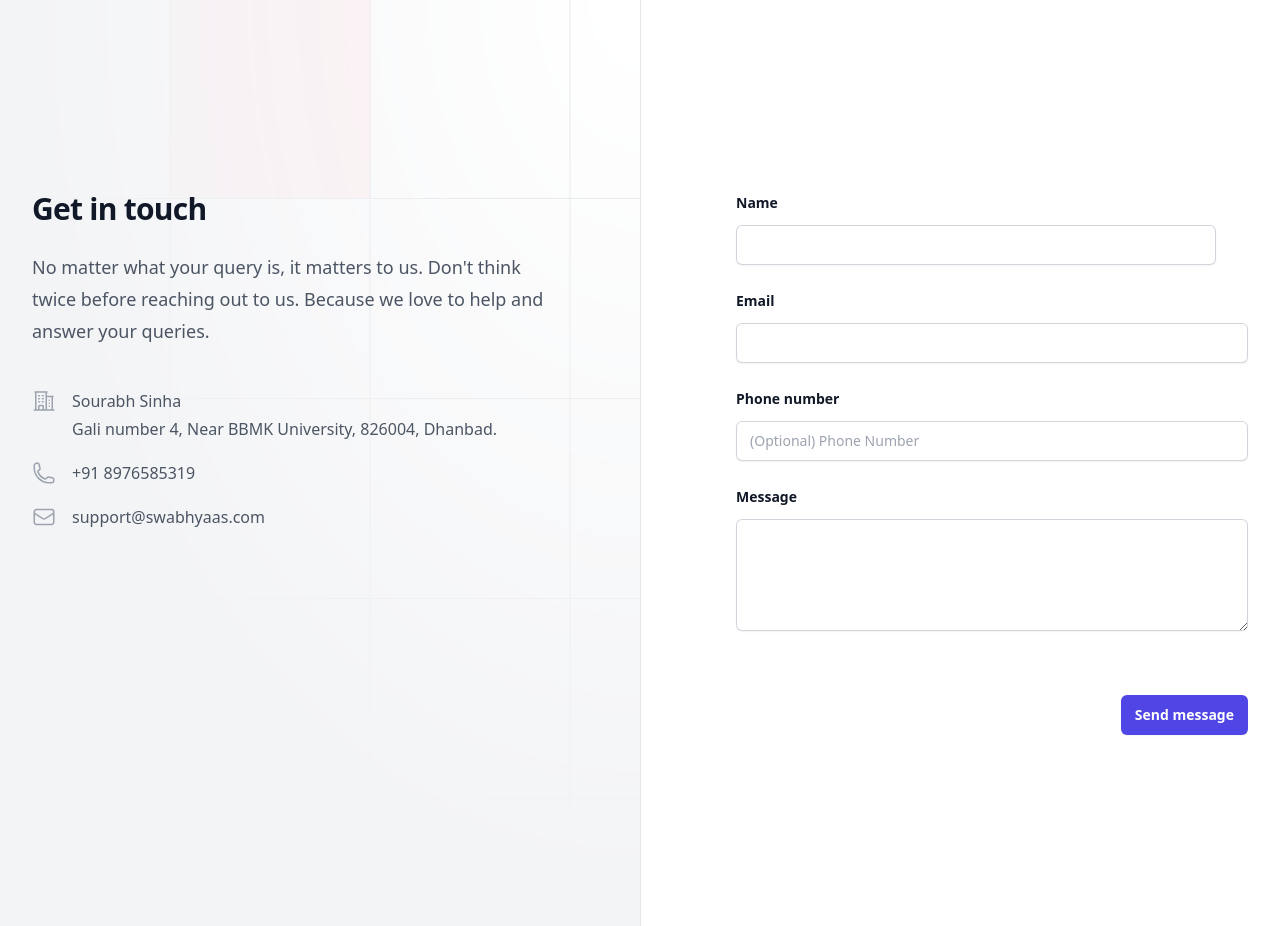
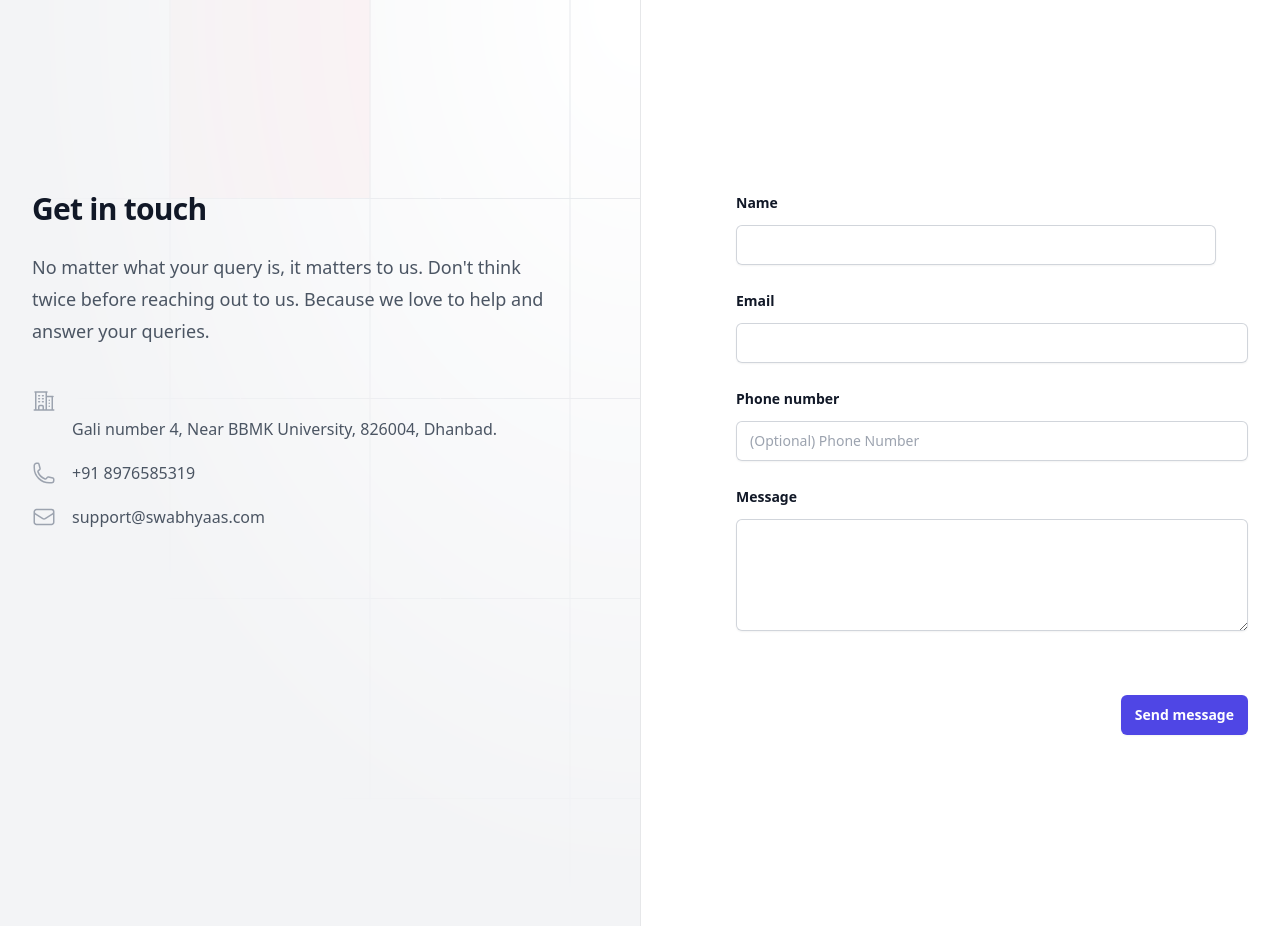
Before and after one commit to sourabhsinha396/groupdiscussion.co, a Django app: page /contactus/ in a window 1280 px wide. Shown: the part 59-985 px from the top of the page. Run offline with Django 4.2, Linux system fonts and the light colour scheme; some libraries are stand-ins or nearby versions.

Commit message:
remove reference of Business development manager

```diff
--- a/templates/common/contact_us.html
+++ b/templates/common/contact_us.html
@@ -31,7 +31,7 @@
                   <path stroke-linecap="round" stroke-linejoin="round" d="M2.25 21h19.5m-18-18v18m10.5-18v18m6-13.5V21M6.75 6.75h.75m-.75 3h.75m-.75 3h.75m3-6h.75m-.75 3h.75m-.75 3h.75M6.75 21v-3.375c0-.621.504-1.125 1.125-1.125h2.25c.621 0 1.125.504 1.125 1.125V21M3 3h12m-.75 4.5H21m-3.75 3.75h.008v.008h-.008v-.008zm0 3h.008v.008h-.008v-.008zm0 3h.008v.008h-.008v-.008z" />
                 </svg>
               </dt>
-              <dd>Sourabh Sinha<br>Gali number 4, Near BBMK University, 826004, Dhanbad.</dd>
+              <dd><br>Gali number 4, Near BBMK University, 826004, Dhanbad.</dd>
             </div>
             <div class="flex gap-x-4">
               <dt class="flex-none">
```
